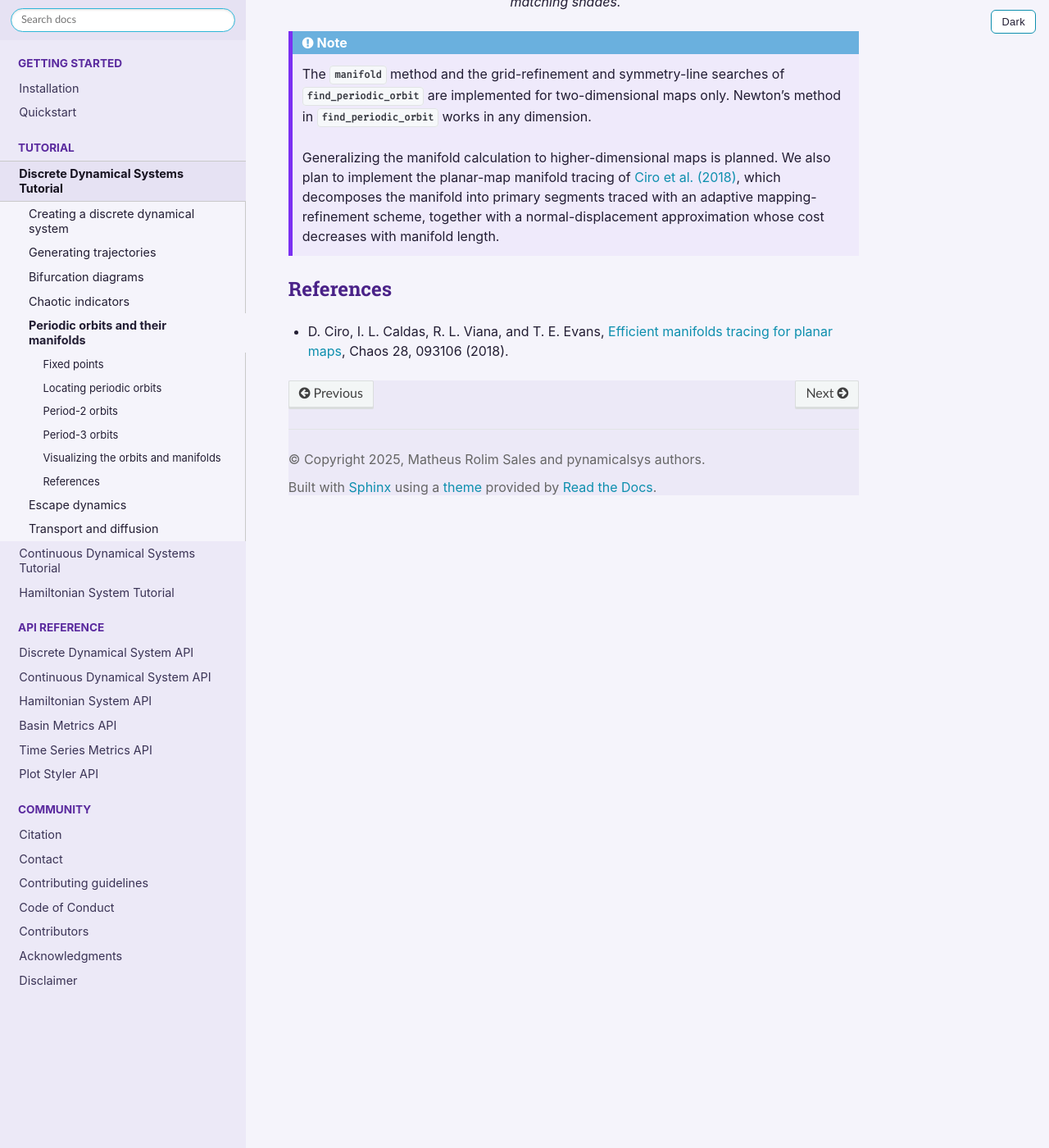
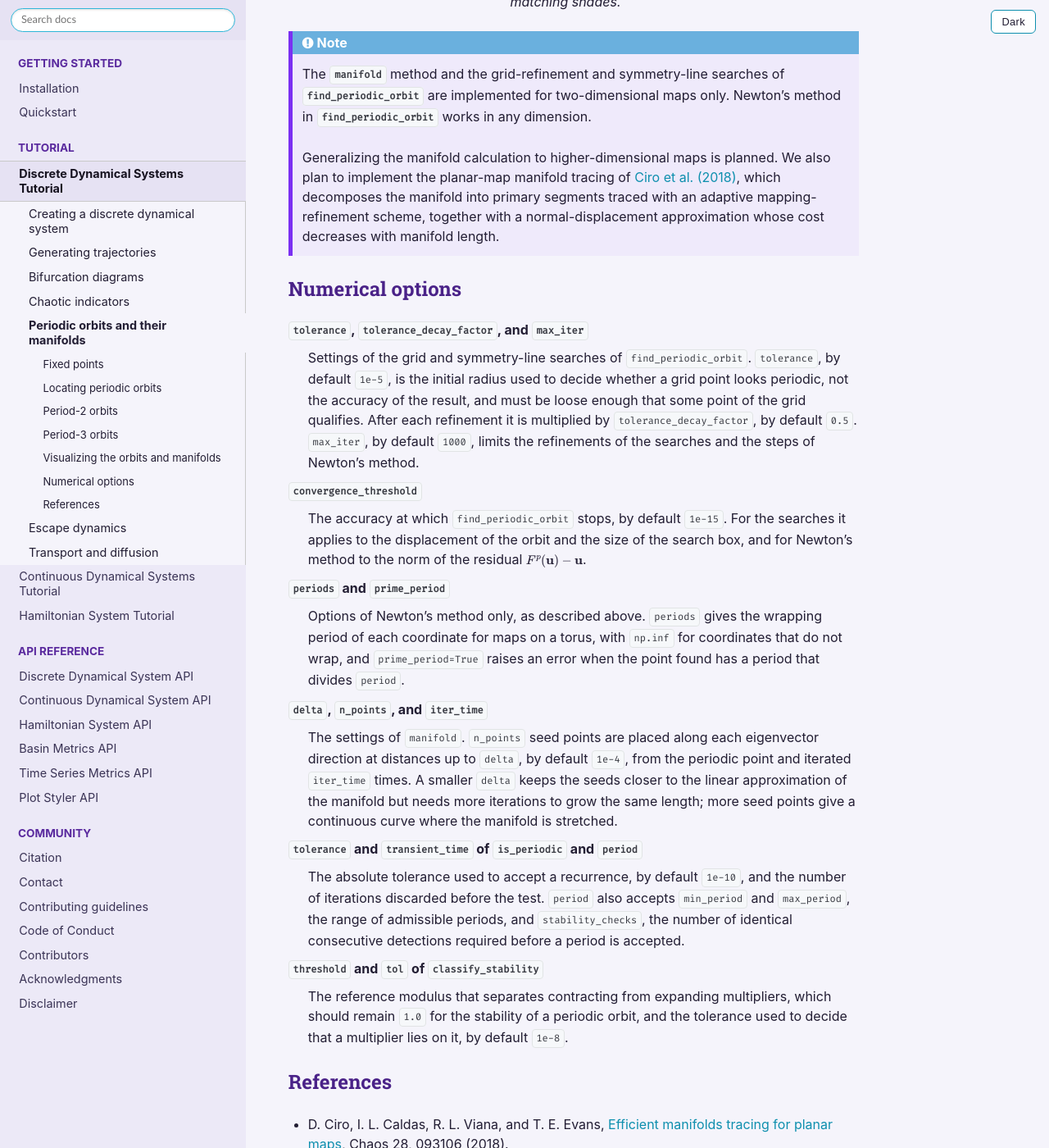
Before and after one commit to mrolims/pynamicalsys, a Sphinx documentation site: the page built from docs/source/dds_manifolds.rst, in a window 1280 px wide and 1400 px high, scrolled down 6425 px. Shown: the whole window at 82% size. Built offline with Sphinx 7.4.7 and the Read the Docs theme 3.1.0, drawn with Linux system fonts in a browser that asks for light colours; the version number could not be read and is left out.

Commit message:
docs: add numerical options to the discrete manifolds page

```diff
--- a/docs/source/dds_manifolds.rst
+++ b/docs/source/dds_manifolds.rst
@@ -339,6 +339,27 @@ corners.
    mapping-refinement scheme, together with a normal-displacement approximation
    whose cost decreases with manifold length.
 
+Numerical options
+~~~~~~~~~~~~~~~~~
+
+``tolerance``, ``tolerance_decay_factor``, and ``max_iter``
+    Settings of the grid and symmetry-line searches of ``find_periodic_orbit``. ``tolerance``, by default ``1e-5``, is the initial radius used to decide whether a grid point looks periodic, not the accuracy of the result, and must be loose enough that some point of the grid qualifies. After each refinement it is multiplied by ``tolerance_decay_factor``, by default ``0.5``. ``max_iter``, by default ``1000``, limits the refinements of the searches and the steps of Newton's method.
+
+``convergence_threshold``
+    The accuracy at which ``find_periodic_orbit`` stops, by default ``1e-15``. For the searches it applies to the displacement of the orbit and the size of the search box, and for Newton's method to the norm of the residual :math:`F^p(\mathbf{u})-\mathbf{u}`.
+
+``periods`` and ``prime_period``
+    Options of Newton's method only, as described above. ``periods`` gives the wrapping period of each coordinate for maps on a torus, with ``np.inf`` for coordinates that do not wrap, and ``prime_period=True`` raises an error when the point found has a period that divides ``period``.
+
+``delta``, ``n_points``, and ``iter_time``
+    The settings of ``manifold``. ``n_points`` seed points are placed along each eigenvector direction at distances up to ``delta``, by default ``1e-4``, from the periodic point and iterated ``iter_time`` times. A smaller ``delta`` keeps the seeds closer to the linear approximation of the manifold but needs more iterations to grow the same length; more seed points give a continuous curve where the manifold is stretched.
+
+``tolerance`` and ``transient_time`` of ``is_periodic`` and ``period``
+    The absolute tolerance used to accept a recurrence, by default ``1e-10``, and the number of iterations discarded before the test. ``period`` also accepts ``min_period`` and ``max_period``, the range of admissible periods, and ``stability_checks``, the number of identical consecutive detections required before a period is accepted.
+
+``threshold`` and ``tol`` of ``classify_stability``
+    The reference modulus that separates contracting from expanding multipliers, which should remain ``1.0`` for the stability of a periodic orbit, and the tolerance used to decide that a multiplier lies on it, by default ``1e-8``.
+
 References
 ~~~~~~~~~~
 
```
